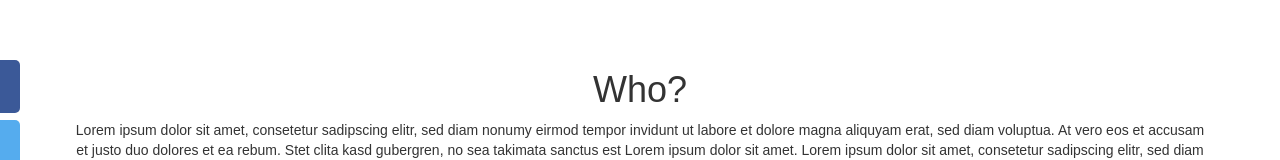
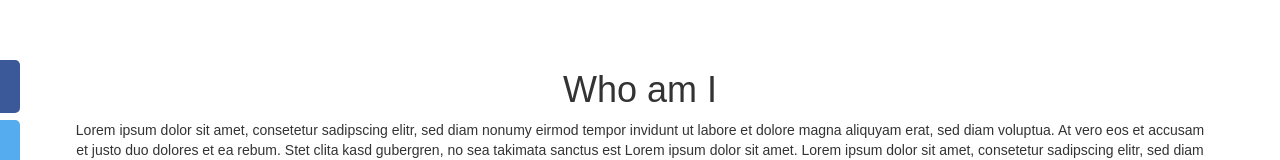
Before and after one commit to joeschoeler13/project2, a plain HTML site: page index.html in a window 1280 px wide. Shown: the part 360-520 px from the top of the page. Drawn offline with nearby package versions, Linux system fonts and the light colour scheme; some packages are replaced by stand-ins of ours.

Commit message:
initial commit

```diff
--- a/index.html
+++ b/index.html
@@ -72,7 +72,7 @@
 
         <div class="container text-center" id="firstDiv">
             <div>
-                <h1>Who?</h1>
+                <h1>Who am I</h1>
             </div>
             <div>
                 <p>Lorem ipsum dolor sit amet, consetetur sadipscing elitr, sed diam nonumy eirmod tempor invidunt ut labore et dolore magna aliquyam erat, sed diam voluptua. At vero eos et accusam et justo duo dolores et ea rebum. Stet clita kasd gubergren, no sea takimata sanctus est Lorem ipsum dolor sit amet. Lorem ipsum dolor sit amet, consetetur sadipscing elitr, sed diam nonumy eirmod tempor invidunt ut labore et dolore magna aliquyam erat, sed diam voluptua. At vero eos et accusam et justo duo dolores et ea rebum. Stet clita kasd gubergren, no sea takimata sanctus est Lorem ipsum dolor sit amet.</p>
```
